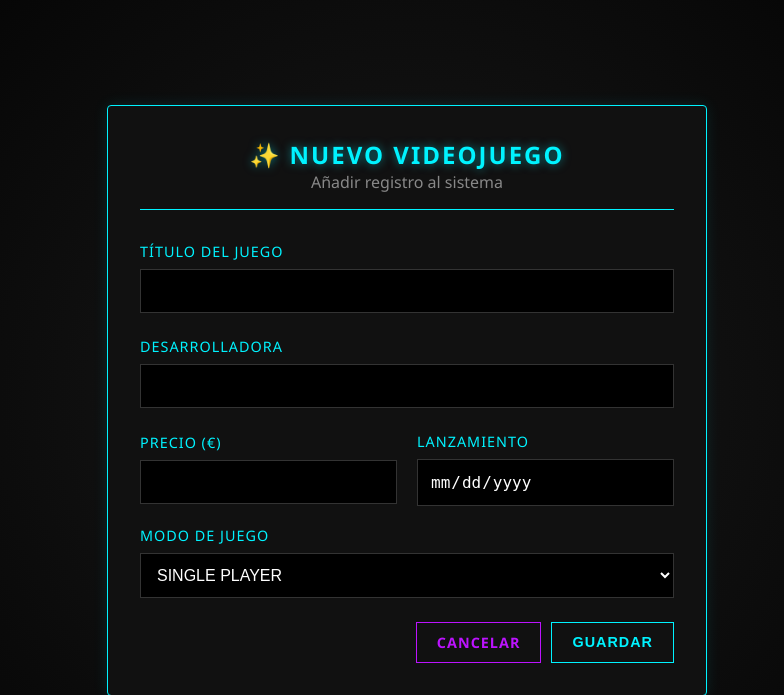
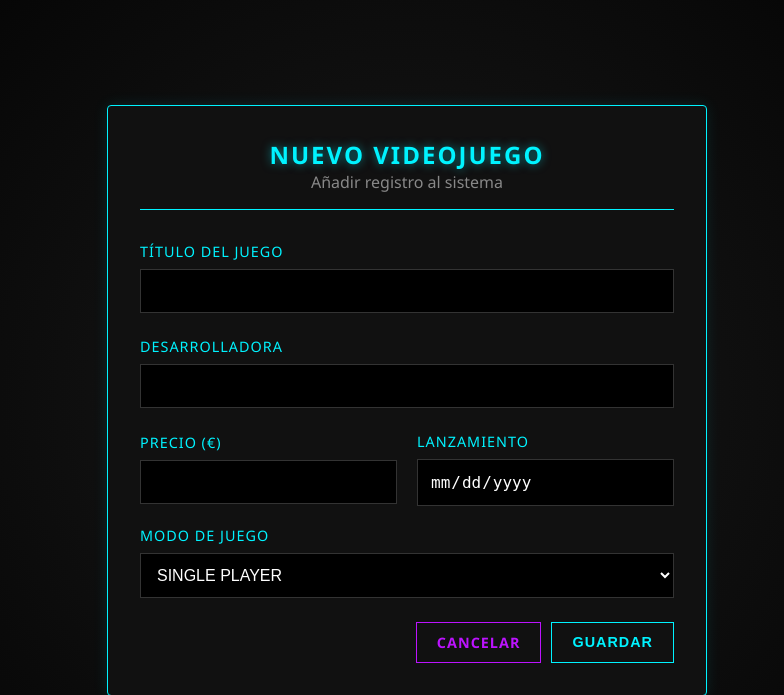
Before and after one commit to Badr-afk/proyecto_crud, a PHP site: page /index.php?action=create in a window 1280 px wide. Shown: the top 695 px of the page, without its empty margins (233-1017 px from the left). Run offline with PHP 8.4, Linux system fonts and the light colour scheme; the visitor is signed in with stand-in values (Sample User, id 1).

Commit message:
Actualizacion

```diff
--- a/views/create.php
+++ b/views/create.php
@@ -13,7 +13,7 @@ if (!defined('SECURE_ACCESS')) { header("Location: ../index.php"); exit(); }
     <div class="flex-center">
         <div class="card" style="max-width: 600px;">
             <div class="card-header">
-                <h3 class="card-title">✨ NUEVO VIDEOJUEGO</h3>
+                <h3 class="card-title"> NUEVO VIDEOJUEGO</h3>
                 <p class="text-muted">Añadir registro al sistema</p>
             </div>
 
--- a/views/edit.php
+++ b/views/edit.php
@@ -13,7 +13,7 @@ if (!defined('SECURE_ACCESS')) { header("Location: ../index.php"); exit(); }
     <div class="flex-center">
         <div class="card" style="max-width: 600px;">
             <div class="card-header">
-                <h3 class="card-title">✏️ EDITAR VIDEOJUEGO</h3>
+                <h3 class="card-title"> EDITAR VIDEOJUEGO</h3>
                 <p class="text-muted">Modificando ID: <strong><?php echo $juego['id']; ?></strong></p>
             </div>
 
```
